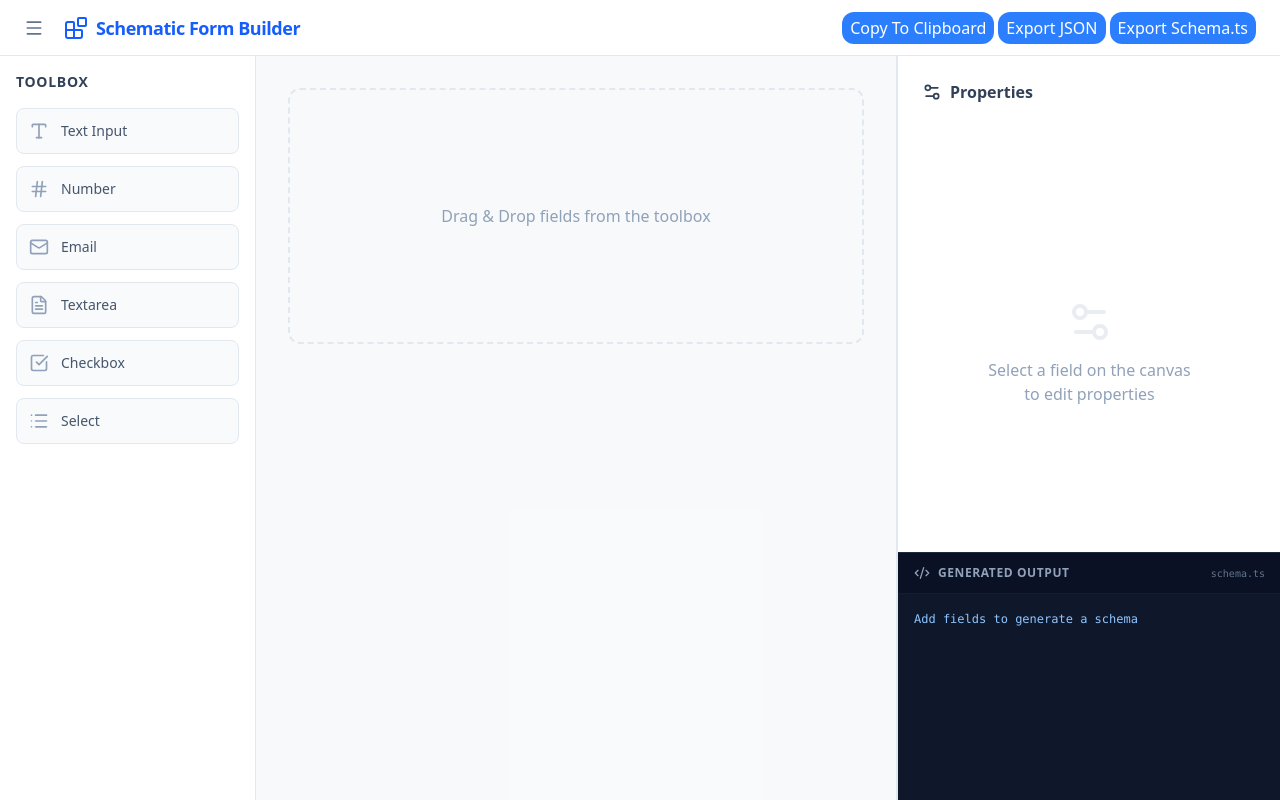
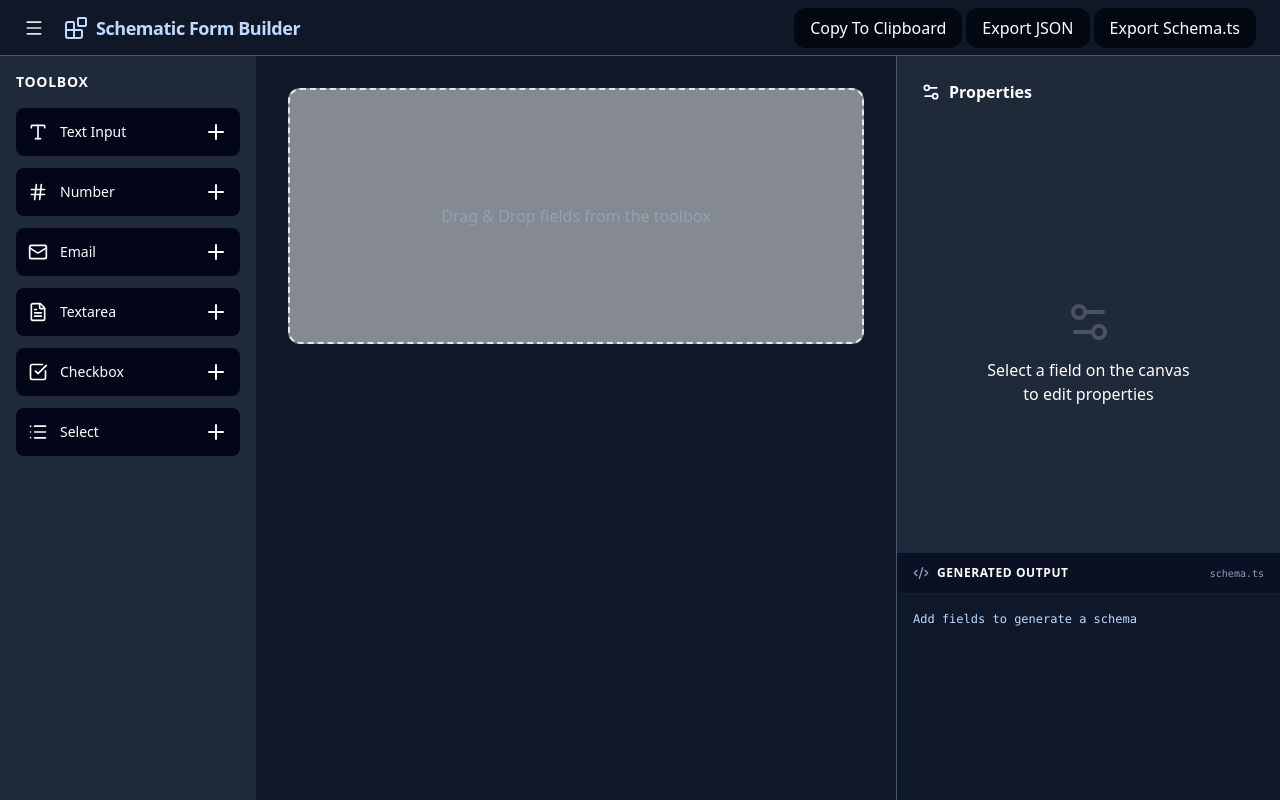
Before and after one commit to MrAghaei/Schematic-Form-Builder, a React (Vite) app: page / in a window 1280 px wide. Both pictures are taken after a click on the button "Toggle Sidebar". Built offline with nearby package versions, Linux system fonts and the light colour scheme.

Commit message:
[#104-UPDATE] Update Project Design

```diff
--- a/src/App.tsx
+++ b/src/App.tsx
@@ -43,9 +43,9 @@ function App() {
           {/* Collapsible Sidebar */}
           <aside
             className={clsx(
-              "shrink-0 bg-white flex flex-col z-10 transition-all duration-300 ease-in-out border-slate-200 relative",
+              "shrink-0 bg-gray-800 flex flex-col z-10 transition-all duration-300 ease-in-out relative",
               isSidebarOpen
-                ? "w-20 lg:w-64 border-r opacity-100"
+                ? "w-20 lg:w-64 opacity-100"
                 : "w-0 border-r-0 opacity-0 overflow-hidden",
             )}
           >
@@ -61,7 +61,7 @@ function App() {
         </div>
 
         {/* Properties Panel */}
-        <aside className="w-full lg:w-80 xl:w-96 shrink-0 bg-white flex flex-col lg:border-l border-slate-200 lg:overflow-y-auto overflow-x-hidden z-20 shadow-[0_-10px_15px_-3px_rgba(0,0,0,0.1)] lg:shadow-none">
+        <aside className="w-full lg:w-80 xl:w-96 shrink-0 bg-gray-800 flex flex-col lg:border-l border-slate-600 lg:overflow-y-auto overflow-x-hidden z-20 shadow-[0_-10px_15px_-3px_rgba(0,0,0,0.1)] lg:shadow-none">
           <PropertiesPanel />
         </aside>
       </main>
--- a/src/components/Canvas.tsx
+++ b/src/components/Canvas.tsx
@@ -33,10 +33,10 @@ const SortableField = ({ field }: { field: FormField }) => {
       ref={setNodeRef}
       style={style}
       className={clsx(
-        "relative flex items-center gap-4 p-4 bg-white border rounded-xl shadow-sm transition-colors group cursor-pointer",
+        "relative flex items-center gap-4 p-4 bg-slate-950 rounded-xl shadow-sm transition-colors group cursor-pointer",
         isDragging ? "z-50 opacity-50 scale-105 shadow-xl" : "z-0",
         selectedFieldId === field.id
-          ? "border-blue-500 ring-2 ring-blue-500/20"
+          ? "border-blue-500 ring-2 ring-blue-900"
           : "border-slate-200 hover:border-slate-300",
       )}
       onClick={(e) => {
@@ -47,21 +47,21 @@ const SortableField = ({ field }: { field: FormField }) => {
       <button
         {...attributes}
         {...listeners}
-        className="cursor-grab active:cursor-grabbing text-slate-300 hover:text-slate-500 p-1"
+        className="cursor-grab active:cursor-grabbing text-white hover:text-slate-500 p-1"
       >
         <GripVertical className="w-5 h-5" />
       </button>
 
       <div className="flex-1">
         <div className="flex items-center gap-2 mb-1">
-          <span className="text-xs font-bold uppercase text-slate-400 bg-slate-100 px-2 py-0.5 rounded">
+          <span className="text-xs font-bold uppercase text-white bg-gray-700 px-2 py-0.5 rounded">
             {field.type}
           </span>
           {field.validation.required && (
-            <span className="text-xs text-red-500 font-medium">*Req</span>
+            <span className="text-xs text-red-500 font-medium">*Required</span>
           )}
         </div>
-        <p className="font-medium text-slate-700">{field.label}</p>
+        <p className="font-medium text-white">{field.label}</p>
         <p className="text-xs text-slate-400 font-mono mt-0.5">
           name: {field.name}
         </p>
@@ -72,7 +72,7 @@ const SortableField = ({ field }: { field: FormField }) => {
           e.stopPropagation();
           removeField(field.id);
         }}
-        className="opacity-0 group-hover:opacity-100 p-2 text-slate-400 hover:text-red-500 hover:bg-red-50 rounded-lg transition-all"
+        className="opacity-0 group-hover:opacity-100 p-2 text-slate-400 hover:text-red-500 hover:bg-red-50 rounded-lg transition-all cursor-pointer"
       >
         <Trash2 className="w-4 h-4" />
       </button>
@@ -94,7 +94,7 @@ export const Canvas = () => {
 
   return (
     <main
-      className="flex-1 bg-slate-50/50 p-8 overflow-y-auto"
+      className="flex-1 bg-gray-900 p-8 overflow-y-auto"
       onClick={() => setSelectedField(null)}
     >
       <div className="max-w-2xl mx-auto">
--- a/src/components/Header.tsx
+++ b/src/components/Header.tsx
@@ -17,18 +17,18 @@ export default function Header({
   handleExportSchema,
 }: HeaderProps) {
   return (
-    <header className="flex items-center justify-between px-4 lg:px-6 h-14 bg-white border-b border-slate-200 shrink-0 z-20">
+    <header className="flex items-center justify-between px-4 lg:px-6 h-14 bg-gray-900 border-b border-slate-600 shrink-0 z-20">
       <div className="flex items-center gap-3">
         {/* Sidebar Toggle Button */}
         <button
           onClick={() => setIsSidebarOpen(!isSidebarOpen)}
-          className="p-2 -ml-2 text-slate-500 hover:text-blue-600 hover:bg-blue-50 rounded-lg transition-colors cursor-pointer"
+          className="p-2 -ml-2 text-slate-200 hover:text-blue-600 rounded-lg transition-colors cursor-pointer"
           aria-label="Toggle Sidebar"
         >
           <Menu className="w-5 h-5" />
         </button>
 
-        <div className="flex items-center gap-2 text-blue-600">
+        <div className="flex items-center gap-2 text-blue-200">
           <Blocks className="w-6 h-6" />
           <h1 className="font-bold text-lg tracking-tight hidden sm:block">
             Schematic Form Builder
--- a/src/components/PropertiesPanel.tsx
+++ b/src/components/PropertiesPanel.tsx
@@ -7,18 +7,18 @@ export const PropertiesPanel = () => {
   const selectedField = fields.find((f) => f.id === selectedFieldId);
 
   return (
-    <aside className="w-96 border-l border-slate-200 bg-white flex flex-col h-full shadow-xl shadow-slate-200/50 z-10">
+    <aside className="bg-gray-800 flex flex-col h-full z-10 w-full">
       <div className="flex-1 overflow-y-auto p-6">
         <div className="flex items-center gap-2 mb-6 text-slate-700">
-          <Settings2 className="w-5 h-5" />
-          <h2 className="font-bold">Properties</h2>
+          <Settings2 className="w-5 h-5 text-white" />
+          <h2 className="font-bold text-white">Properties</h2>
         </div>
 
         {selectedField ? (
           <div className="space-y-6 animate-in slide-in-from-right-4 duration-300">
             <div className="space-y-4">
               <div>
-                <label className="block text-xs font-semibold text-slate-500 uppercase mb-1.5">
+                <label className="block text-xs font-semibold text-white uppercase mb-1.5">
                   Label
                 </label>
                 <input
@@ -27,11 +27,11 @@ export const PropertiesPanel = () => {
                   onChange={(e) =>
                     updateField(selectedField.id, { label: e.target.value })
                   }
-                  className="w-full px-3 py-2 bg-slate-50 border border-slate-200 rounded-lg text-sm focus:outline-none focus:ring-2 focus:ring-blue-500/20 focus:border-blue-500 transition-all"
+                  className="w-full px-3 py-2 bg-slate-300 border border-slate-200 rounded-lg text-sm focus:outline-none focus:ring-2 focus:ring-blue-500/20 focus:border-blue-500 transition-all"
                 />
               </div>
               <div>
-                <label className="block text-xs font-semibold text-slate-500 uppercase mb-1.5">
+                <label className="block text-xs font-semibold text-white uppercase mb-1.5">
                   Variable Name
                 </label>
                 <input
@@ -42,7 +42,7 @@ export const PropertiesPanel = () => {
                       name: e.target.value.replace(/\s+/g, ""),
                     })
                   }
-                  className="w-full px-3 py-2 bg-slate-50 border border-slate-200 rounded-lg text-sm font-mono focus:outline-none focus:ring-2 focus:ring-blue-500/20 focus:border-blue-500 transition-all"
+                  className="w-full px-3 py-2 bg-slate-300 border border-slate-200 rounded-lg text-sm font-mono focus:outline-none focus:ring-2 focus:ring-blue-500/20 focus:border-blue-500 transition-all"
                 />
               </div>
             </div>
@@ -50,11 +50,11 @@ export const PropertiesPanel = () => {
             <div className="border-t border-slate-100 my-4"></div>
 
             <div className="space-y-3">
-              <label className="block text-xs font-semibold text-slate-500 uppercase mb-2">
+              <label className="block text-xs font-semibold text-white uppercase mb-2">
                 Validation
               </label>
 
-              <label className="flex items-center gap-3 p-3 border border-slate-200 rounded-lg cursor-pointer hover:bg-slate-50 transition-colors">
+              <label className="flex items-center gap-3 p-3 border border-slate-200 rounded-lg cursor-pointer hover:bg-slate-500 transition-colors">
                 <input
                   type="checkbox"
                   checked={selectedField.validation.required}
@@ -68,14 +68,14 @@ export const PropertiesPanel = () => {
                   }
                   className="w-4 h-4 text-blue-600 rounded focus:ring-blue-500"
                 />
-                <span className="text-sm font-medium text-slate-700">
+                <span className="text-sm font-medium text-white">
                   Required Field
                 </span>
               </label>
             </div>
           </div>
         ) : (
-          <div className="h-full flex flex-col items-center justify-center text-slate-400 text-center">
+          <div className="h-full flex flex-col items-center justify-center text-white text-center">
             <Settings2 className="w-12 h-12 mb-3 opacity-20" />
             <p>
               Select a field on the canvas
@@ -90,16 +90,16 @@ export const PropertiesPanel = () => {
         <div className="flex items-center justify-between px-4 py-3 border-b border-slate-800/50 bg-slate-950/30">
           <div className="flex items-center gap-2 text-slate-400">
             <Code2 className="w-4 h-4" />
-            <span className="text-xs font-bold uppercase tracking-wider">
+            <span className="text-xs font-bold uppercase tracking-wider text-white">
               Generated Output
             </span>
           </div>
-          <span className="text-[10px] text-slate-500 font-mono">
+          <span className="text-[10px] text-slate-400 font-mono">
             schema.ts
           </span>
         </div>
         <div className="flex-1 overflow-auto p-4 custom-scrollbar">
-          <pre className="text-xs text-blue-300 font-mono leading-relaxed">
+          <pre className="text-xs text-blue-200 font-mono leading-relaxed">
             {generateZodSchema(fields)}
           </pre>
         </div>
--- a/src/components/Sidebar.tsx
+++ b/src/components/Sidebar.tsx
@@ -1,4 +1,12 @@
-import { Type, Hash, Mail, FileText, CheckSquare, List } from "lucide-react";
+import {
+  Type,
+  Hash,
+  Mail,
+  FileText,
+  CheckSquare,
+  List,
+  Plus,
+} from "lucide-react";
 import { useFormStore } from "../stores/useFormStore";
 
 const FIELD_TYPES = [
@@ -14,8 +22,8 @@ export const Sidebar = () => {
   const addField = useFormStore((state) => state.addField);
 
   return (
-    <aside className="w-64 border-r border-slate-200 bg-white p-4 flex flex-col gap-4 h-full">
-      <h2 className="font-bold text-slate-700 text-sm uppercase tracking-wider">
+    <aside className="w-64  bg-gray-800 p-4 flex flex-col gap-4 h-full">
+      <h2 className="font-bold text-white text-sm uppercase tracking-wider">
         Toolbox
       </h2>
       <div className="grid gap-3">
@@ -23,12 +31,16 @@ export const Sidebar = () => {
           <button
             key={item.type}
             onClick={() => addField(item.type)}
-            className="flex items-center gap-3 p-3 bg-slate-50 border border-slate-200 rounded-lg hover:bg-blue-50 hover:border-blue-200 hover:text-blue-600 transition-all text-left group cursor-pointer"
+            className="flex items-center justify-between gap-3 p-3 bg-slate-950 rounded-lg hover:bg-blue-50  hover:border-blue-200 hover:text-gray-900 transition-all duration-300 text-left group cursor-pointer"
           >
-            <item.icon className="w-5 h-5 text-slate-400 group-hover:text-blue-500" />
-            <span className="text-sm font-medium text-slate-600 group-hover:text-blue-600">
-              {item.label}
-            </span>
+            <div className="flex items-center gap-3 justify-center">
+              <item.icon className="w-5 h-5 text-white group-hover:text-gray-900" />
+              <span className="text-sm font-medium text-white group-hover:text-gray-900">
+                {item.label}
+              </span>
+            </div>
+
+            <Plus className="text-white group-hover:text-gray-900" />
           </button>
         ))}
       </div>
--- a/src/components/ui/Button.tsx
+++ b/src/components/ui/Button.tsx
@@ -5,7 +5,7 @@ export default function Button({
   return (
     <button
       {...props}
-      className="cursor-pointer bg-blue-500 text-white rounded-xl px-2 py-1 text-[10px] xl:text-[16px]"
+      className="cursor-pointer bg-gray-950 hover:bg-gray-800 transition-colors duration-300 text-white rounded-xl px-2 py-1 xl:px-4 xl:py-2 text-[10px] xl:text-[16px]"
     >
       {children}
     </button>
```
